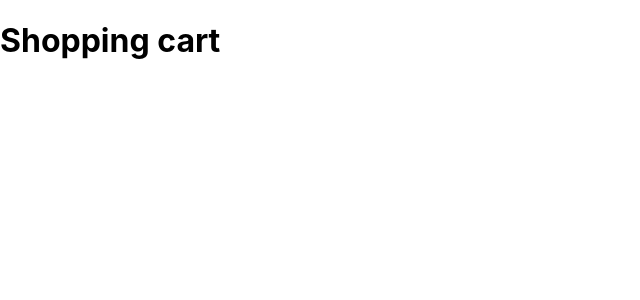
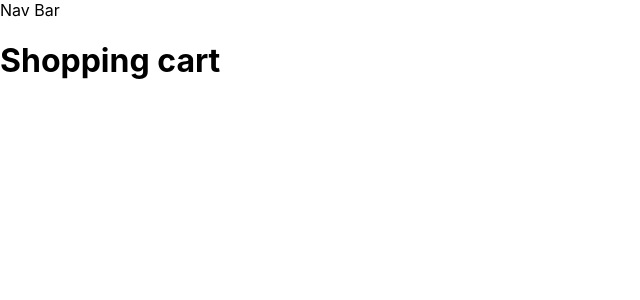
Before and after one commit to NabilHadi/shopping-cart, a React (Create React App) app: page / in a window 1280 px wide. Shown: the top 300 px of the page, without its empty margins (0-640 px from the left). Built offline with nearby package versions, Linux system fonts and the light colour scheme.

Commit message:
create NavBar component

```diff
--- a/src/App.js
+++ b/src/App.js
@@ -1,6 +1,9 @@
+import NavBar from "./components/NavBar";
+
 function App() {
   return (
     <div className="App">
+      <NavBar />
       <h1>Shopping cart</h1>
     </div>
   );
--- /dev/null
+++ b/src/components/NavBar.js
@@ -0,0 +1,5 @@
+const NavBar = () => {
+  return <nav>Nav Bar</nav>;
+};
+
+export default NavBar;
```
